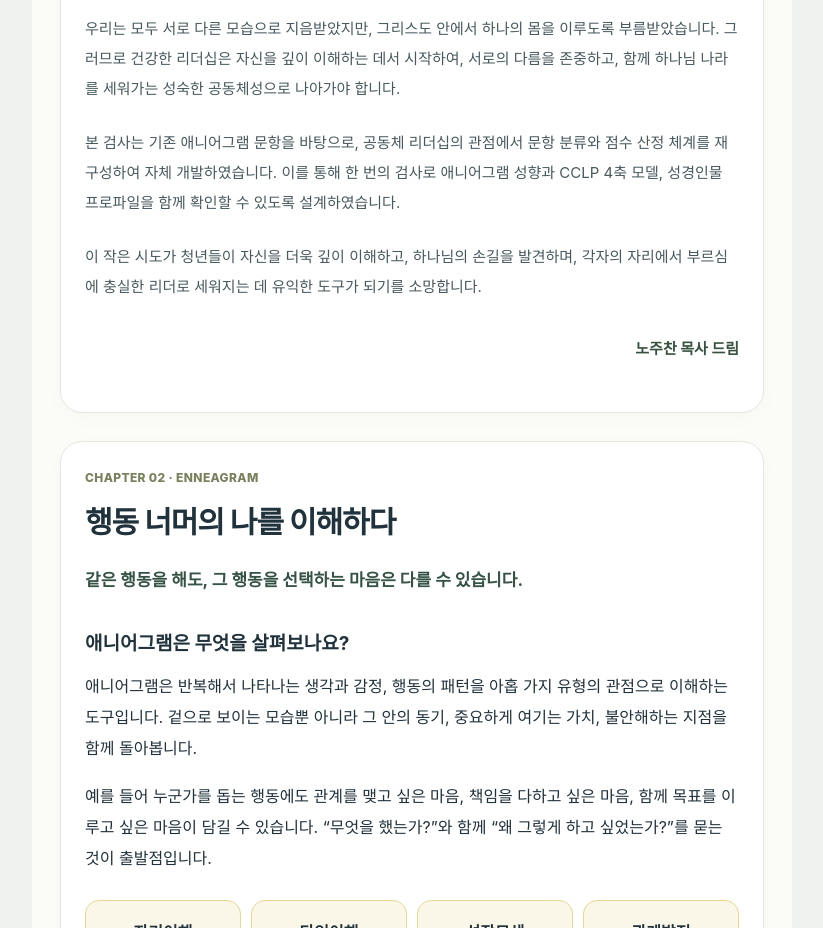
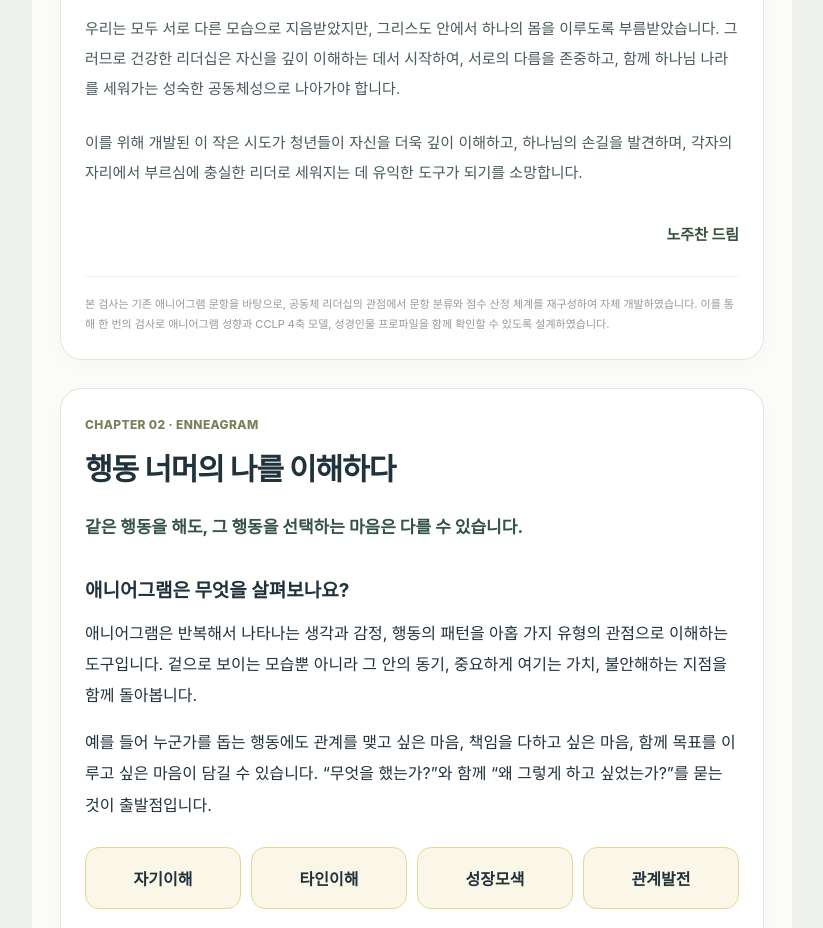
Before and after one commit to Knowjuchan/cclp-mobile, a Next.js app: page /about in a window 1280 px wide. Shown: the part 2400-3328 px from the top of the page, without its empty margins (228-1051 px from the left). Built offline with nearby package versions, Linux system fonts and the light colour scheme.

Commit message:
Move development note below revised greeting signature

```diff
--- a/app/about/page.tsx
+++ b/app/about/page.tsx
@@ -35,9 +35,8 @@ export default function About(){return <main className="shell about modelGuide">
 <li><h3>하나님께서 나를 부르신 사명의 방향을 준비하는 것입니다.</h3><p>자신에게 주어진 은사와 역량을 발견하고, 그것을 공동체와 하나님 나라를 위해 어떻게 사용할 것인지 고민하며, 부르심에 응답하는 리더로 성장하는 것입니다.</p></li></ol>
 <p>이 세 가지 과정은 결국 자신을 이해하는 데서 시작하여, 그리스도를 닮아가고, 하나님의 부르심에 응답하는 삶으로 나아가는 하나의 여정입니다.</p>
 <p>우리는 모두 서로 다른 모습으로 지음받았지만, 그리스도 안에서 하나의 몸을 이루도록 부름받았습니다. 그러므로 건강한 리더십은 자신을 깊이 이해하는 데서 시작하여, 서로의 다름을 존중하고, 함께 하나님 나라를 세워가는 성숙한 공동체성으로 나아가야 합니다.</p>
-<p>본 검사는 기존 애니어그램 문항을 바탕으로, 공동체 리더십의 관점에서 문항 분류와 점수 산정 체계를 재구성하여 자체 개발하였습니다. 이를 통해 한 번의 검사로 애니어그램 성향과 CCLP 4축 모델, 성경인물 프로파일을 함께 확인할 수 있도록 설계하였습니다.</p>
-<p>이 작은 시도가 청년들이 자신을 더욱 깊이 이해하고, 하나님의 손길을 발견하며, 각자의 자리에서 부르심에 충실한 리더로 세워지는 데 유익한 도구가 되기를 소망합니다.</p>
-<p className="greetingSignature">노주찬 목사 드림</p></div></section>
+<p>이를 위해 개발된 이 작은 시도가 청년들이 자신을 더욱 깊이 이해하고, 하나님의 손길을 발견하며, 각자의 자리에서 부르심에 충실한 리더로 세워지는 데 유익한 도구가 되기를 소망합니다.</p>
+<p className="greetingSignature">노주찬 드림</p><p className="developmentNote">본 검사는 기존 애니어그램 문항을 바탕으로, 공동체 리더십의 관점에서 문항 분류와 점수 산정 체계를 재구성하여 자체 개발하였습니다. 이를 통해 한 번의 검사로 애니어그램 성향과 CCLP 4축 모델, 성경인물 프로파일을 함께 확인할 수 있도록 설계하였습니다.</p></div></section>
  <section id="enneagram" className="card handbook guideChapter"><ChapterLabel number="02">ENNEAGRAM</ChapterLabel><h2>행동 너머의 나를 이해하다</h2><p className="guideLead">같은 행동을 해도, 그 행동을 선택하는 마음은 다를 수 있습니다.</p><h3>애니어그램은 무엇을 살펴보나요?</h3><p>애니어그램은 반복해서 나타나는 생각과 감정, 행동의 패턴을 아홉 가지 유형의 관점으로 이해하는 도구입니다. 겉으로 보이는 모습뿐 아니라 그 안의 동기, 중요하게 여기는 가치, 불안해하는 지점을 함께 돌아봅니다.</p><p>예를 들어 누군가를 돕는 행동에도 관계를 맺고 싶은 마음, 책임을 다하고 싶은 마음, 함께 목표를 이루고 싶은 마음이 담길 수 있습니다. “무엇을 했는가?”와 함께 “왜 그렇게 하고 싶었는가?”를 묻는 것이 출발점입니다.</p><div className="purposeGrid">{['자기이해','타인이해','성장모색','관계발전'].map(x=><article key={x}><b>{x}</b></article>)}</div>
  <h3>아홉 가지 기본유형</h3><p>숫자는 유형을 구분하는 이름입니다. 높고 낮음의 순서나 성격의 우열을 뜻하지 않습니다. 아래 유형을 눌러 내면의 동기와 강점, 성장 방향을 살펴보세요.</p><SourceArt src="/images/enneagram-types.png" alt="애니어그램 아홉 가지 유형의 연결을 보여 주는 도형" bounds={[80,233,635,548]}/>
  <div className="typeGuideList">{Object.entries(types).map(([name,type])=><details className="guideDisclosure" key={name}><summary><span className="guideNumber">{name.replace('유형','')}</span><span><b>{name}</b><small>{type.title}</small></span><span className="disclosurePlus" aria-hidden="true">+</span></summary><div className="disclosureBody"><dl className="guideFacts"><div><dt>핵심동기</dt><dd>{type.motivation}</dd></div><div><dt>염려하는 지점</dt><dd>{type.fear}</dd></div><div><dt>강점</dt><dd>{type.strength}</dd></div><div><dt>성장 방향</dt><dd>{type.growth}</dd></div></dl></div></details>)}</div>
```
Also changed, not shown: app/globals.css.
